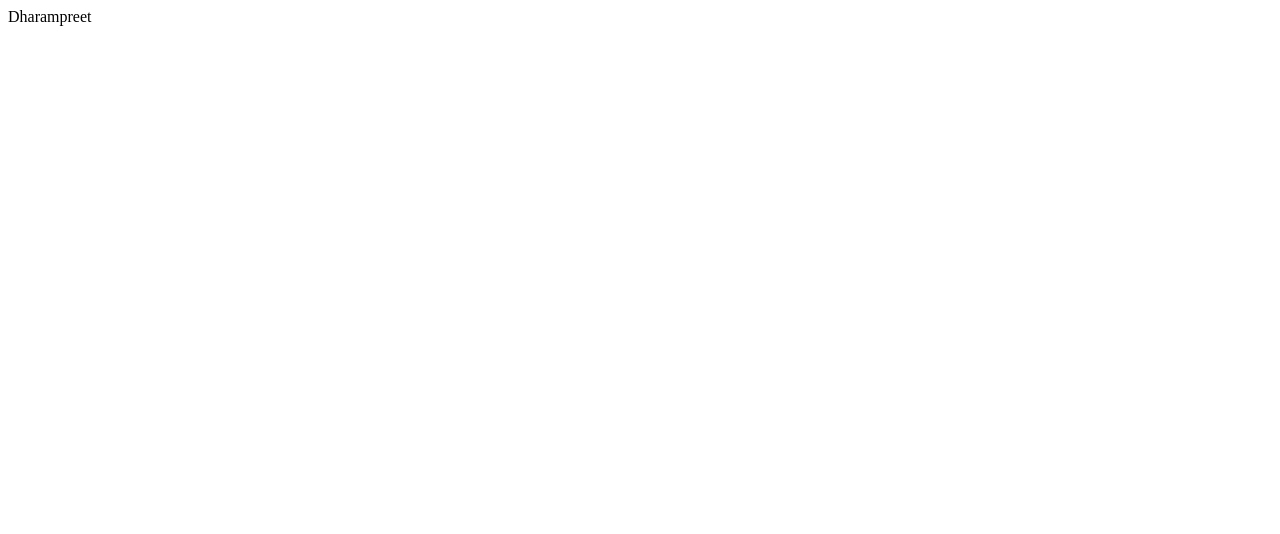
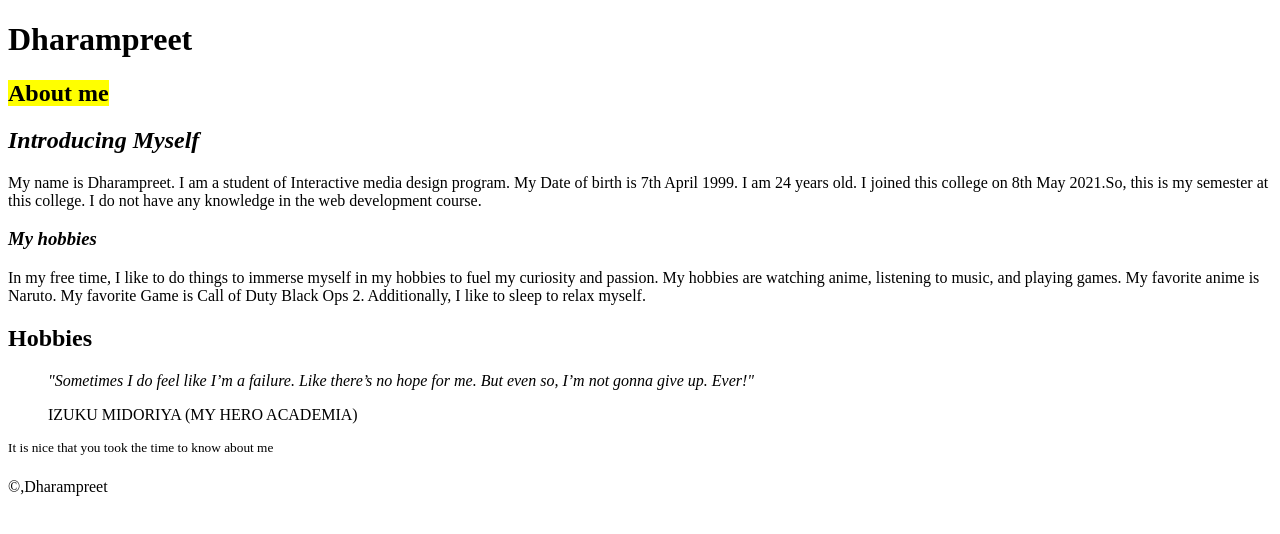
Before and after one commit to dhar0017/dharampreet.github.io, a plain HTML site: page index.html in a window 1280 px wide. Drawn offline with Linux system fonts and the light colour scheme.

Commit message:
makes html

```diff
--- a/index.html
+++ b/index.html
@@ -1 +1,44 @@
-Dharampreet
+<!DOCTYPE html>
+<html lang="en">
+  <head>
+    <!-- Document information -->
+    <meta charset="UTF-8">
+    <title>Dharampreet</title>
+  </head>
+  <body>
+    <header>
+        <h1>Dharampreet</h1>
+    </header>
+    <main>
+        <article >
+            <h1><mark>About me</mark></h1>
+        </section>
+        <section>
+          <h2><em>Introducing Myself</em></h2>
+          <p>
+            My name is Dharampreet.  I am a student of Interactive media design program. My Date of birth is 7th April 1999. I am 24 years old. I joined this college on 8th May 2021.So, this is my semester at this college.  I do not have any knowledge in the web development course.
+          </p>
+
+        </section>
+
+
+    <section>
+      <h3><em>My hobbies </em></h3>
+      <p>
+        In my free time, I like to do things to immerse myself in my hobbies  to fuel my curiosity and passion. My hobbies are watching anime, listening to music, and playing games. My favorite anime is Naruto.  My favorite Game is Call of Duty Black Ops 2. Additionally, I like to sleep to relax myself.
+      </p>
+      <h2>Hobbies</h2>
+
+
+    </section>
+    </article>
+  </main>
+    </article>
+    <blockquote><p><em>"Sometimes I do feel like I’m a failure. Like there’s no hope for me. But even so, I’m not gonna give up. Ever!"</em></p>IZUKU MIDORIYA (MY HERO ACADEMIA) </blockquote>
+    <p><sup> It is nice that you took the time to know about me </sup></p>
+
+    <!-- Document Content -->
+    <footer><p>&copy,Dharampreet</p></footer>
+
+  </body>
+</html>
```
